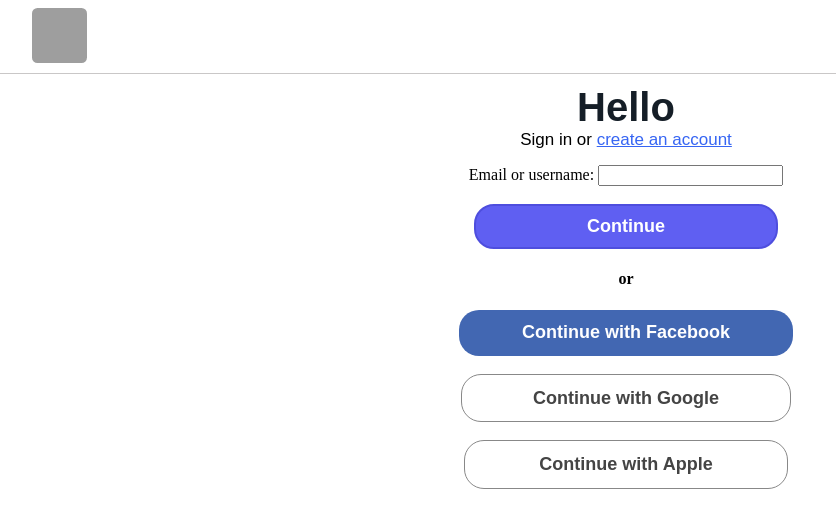
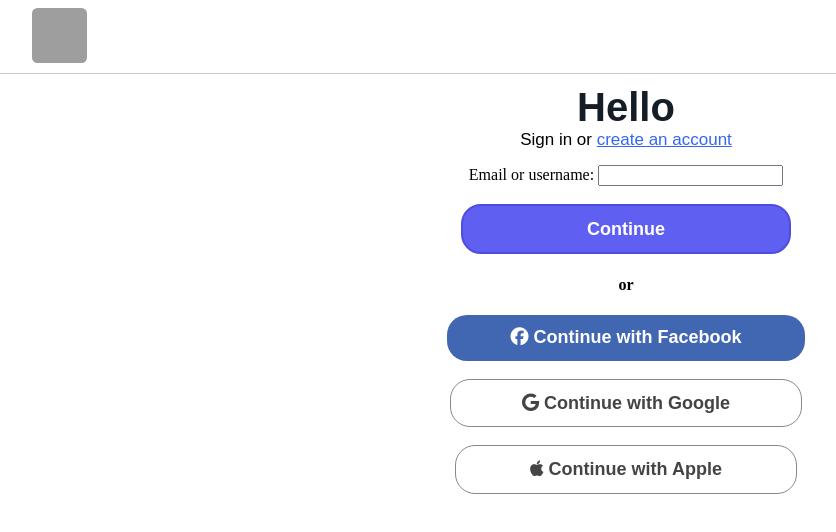
Before and after one commit to Tomukas10/price-com-website, a plain HTML site: page MainPage/LoginPage/login.html in a window 1280 px wide. Shown: the whole page, without its empty margins (14-850 px from the left). Drawn offline with Linux system fonts and the light colour scheme; grey boxes are pictures that could not be loaded.

Commit message:
Fixed continue buttons + styling so they change colour when hovered

```diff
--- a/MainPage/LoginPage/login.css
+++ b/MainPage/LoginPage/login.css
@@ -32,7 +32,7 @@
     border-top: 1px solid #c9c7c7;
 }
 
-.loginContainer #continueButton{
+.continueButton{
     float: center;
     text-align: center;
     color:white;
@@ -43,10 +43,18 @@
     background-color: rgb(95, 95, 242);
     border: 2px solid rgb(78, 78, 222);
     border-radius: 20px;
-    padding: 0.8% 8.8%;
+    padding: 1% 9.8%;
+    max-width: 410px;
+    transition-duration: 0.1s;
+    cursor: pointer;
+}
 
+.continueButton:hover {
+    background-color:rgb(70, 70, 243);
+    color: white;
 }
-.loginContainer #continueFacebook{
+
+.continueFacebook{
     float: center;
     text-align: center;
     color:white;
@@ -58,9 +66,17 @@
     border: #4267b2;
     border-radius: 20px;
     padding: 1% 5%;
+    max-width: 410px;
+    transition-duration: 0.1s;
+    cursor: pointer;
+}
 
+.continueFacebook:hover {
+    background-color:#183c83;
+    color: white;
 }
-.loginContainer #continueGoogle{
+
+.continueGoogle{
     float: center;
     text-align: center;
     color: #444;
@@ -72,9 +88,15 @@
     background-color: #fff;
     border-radius: 20px;
     padding: 1% 5.6%;
-
+    max-width: 410px;
+    transition-duration: 0.1s;
+    cursor: pointer;
 }
-.loginContainer #continueApple{
+.continueGoogle:hover {
+    background-color:#c0c0c0;
+    color: black;
+}
+.continueApple{
     float: center;
     text-align: center;
     color: #444;
@@ -86,7 +108,11 @@
     background-color: #fff;
     border-radius: 20px;
     padding: 1% 5.9%;
-
+    max-width: 410px;
+}
+.continueApple:hover {
+    background-color:#c0c0c0;
+    color: black;
 }
 
 .signin-msg{
--- a/MainPage/LoginPage/login.html
+++ b/MainPage/LoginPage/login.html
@@ -5,7 +5,7 @@
     <meta name="viewport" content="width=device-width, initial-scale=1.0">
     <title>Document</title>
     <link rel="stylesheet" type="text/css" href="login.css">
-
+    <link rel="stylesheet" href="https://cdnjs.cloudflare.com/ajax/libs/font-awesome/6.6.0/css/all.min.css" integrity="sha512-Kc323vGBEqzTmouAECnVceyQqyqdsSiqLQISBL29aUW4U/M7pSPA/gEUZQqv1cwx4OnYxTxve5UMg5GT6L4JJg==" crossorigin="anonymous" referrerpolicy="no-referrer" />
 </head>
 <body>
     <div class="navbar">
@@ -23,15 +23,21 @@
 
     <div class="loginContainer">
 
-    <form action="/action_page.php">
+
         <label for="username">Email or username:</label>
         <input type="text" id="user" name="user"><br><br>
-        <input id="continueButton" type="submit" value="Continue">
-      </form>
+
+
+      <button class="button continueButton">Continue</button>
       <h4>or</h4>
-      <input id="continueFacebook" type="submit" value="Continue with Facebook"><br><br>
-      <input id="continueGoogle" type="submit" value="Continue with Google"><br><br>
-      <input id="continueApple" type="submit" value="Continue with Apple">
+
+
+      <button class="continueFacebook"><i class="fa-brands fa-facebook"></i> Continue with Facebook</button><br><br>
+      <button class="continueGoogle"><i class="fa-brands fa-google"></i> Continue with Google</button><br><br>
+      <button class="continueApple"><i class="fa-brands fa-apple"></i> Continue with Apple</button>
+
+
+
     </div>
 
 
```
